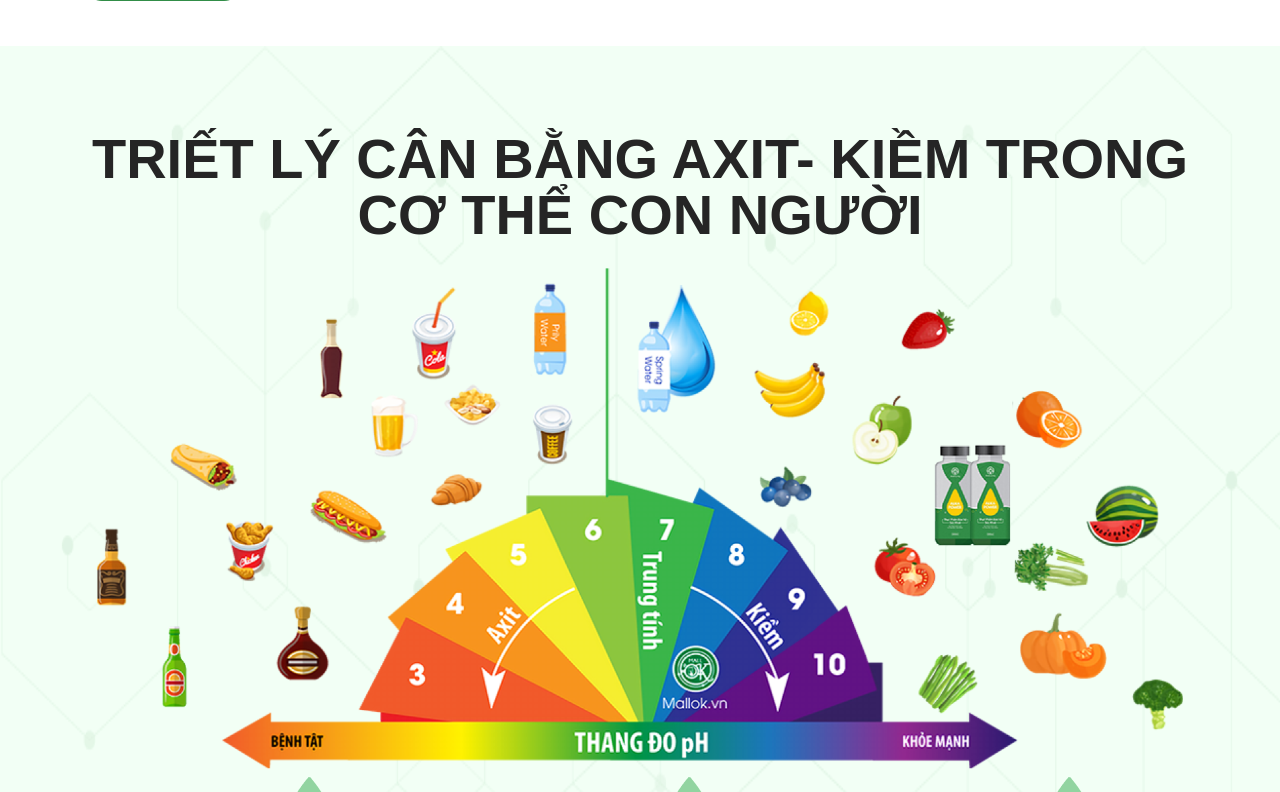
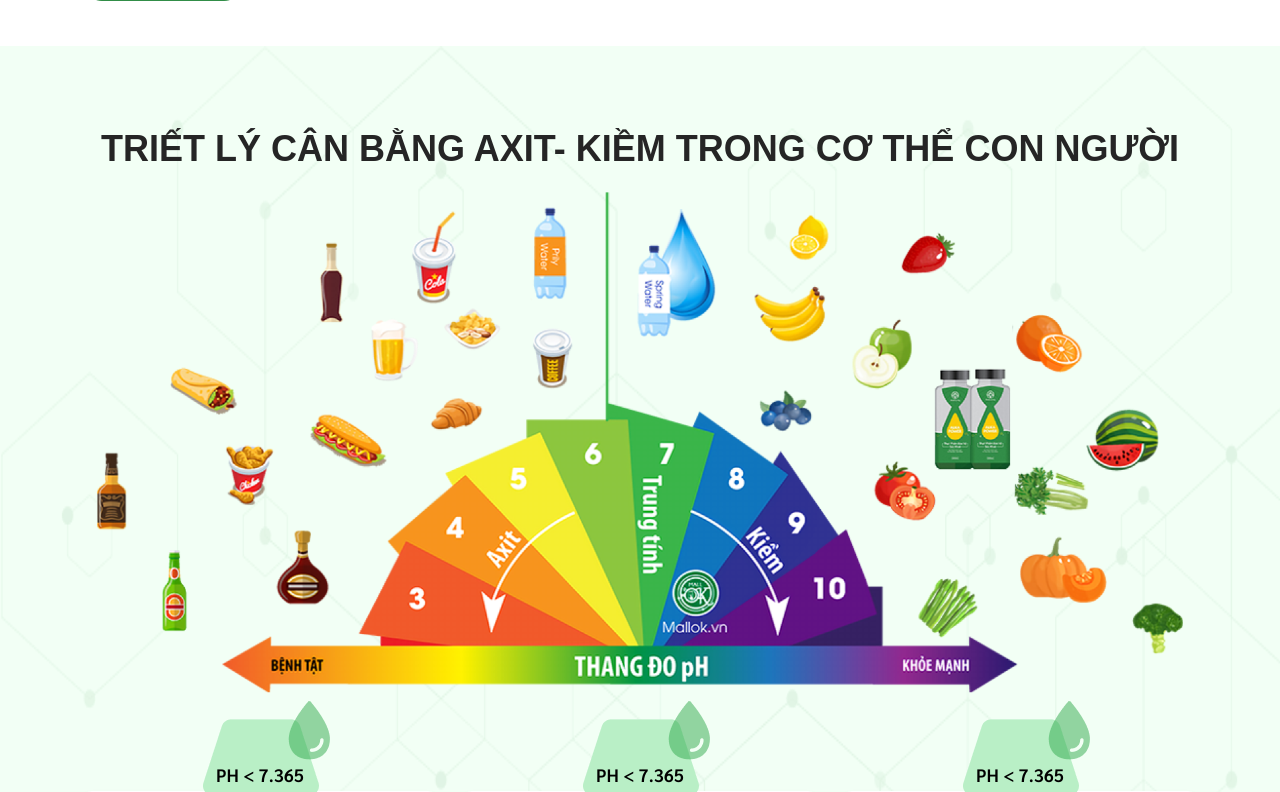
Before and after one commit to kienpt19/kienpt19.github.io, a PHP site: page /Alkline/index.php in a window 1280 px wide. Shown: the part 1472-2264 px from the top of the page. Run offline with PHP 8.4, Linux system fonts and the light colour scheme.

Commit message:
Update style.css

```diff
--- a/Alkline/theme/css/style.css
+++ b/Alkline/theme/css/style.css
@@ -343,7 +343,7 @@ html {
 
 .balance__PH h1 {
     font-family: "Sarabun_bold", sans-serif;
-    font-size: 3.5rem;
+    font-size: 36px;
     color: #252525;
     font-weight: 700;
     margin-bottom: 1.5625rem;
```
